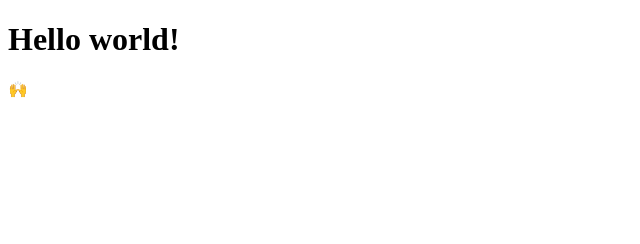
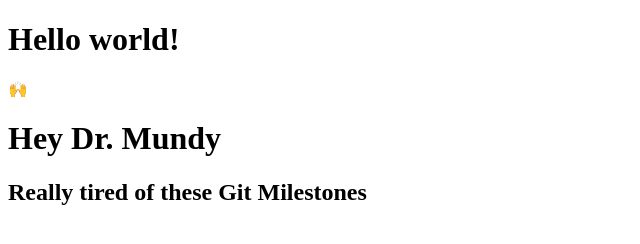
Before and after one commit to emilywschmitt/my-awesome-project, a plain HTML site: page index.html in a window 1280 px wide. Shown: the whole page, without its empty margins (0-640 px from the left). Drawn offline with Linux system fonts and the light colour scheme.

Commit message:
commit #2 from ATOM

```diff
--- a/index.html
+++ b/index.html
@@ -8,5 +8,8 @@
 <h1>Hello world!</h1>
 <p>🙌</p>
 
+<h1>Hey Dr. Mundy</h1>
+<h2>Really tired of these Git Milestones</h2>
+
 </body>
 </html>
```
